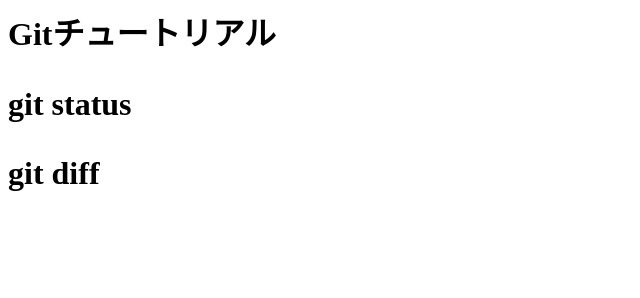
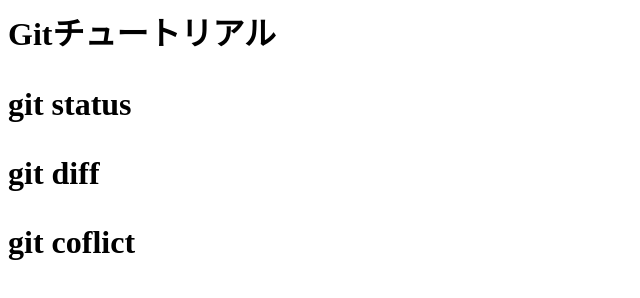
Before and after one commit to wakioo1/git_tutorial, a plain HTML site: page index.html in a window 1280 px wide. Shown: the whole page, without its empty margins (0-640 px from the left). Drawn offline with Linux system fonts and the light colour scheme.

Commit message:
confliftの追記

```diff
--- a/index.html
+++ b/index.html
@@ -1,3 +1,4 @@
 <h1>Gitチュートリアル<h1>
 <p>git status</p>
 <p>git diff</p>
+<p>git coflict</p>
```
